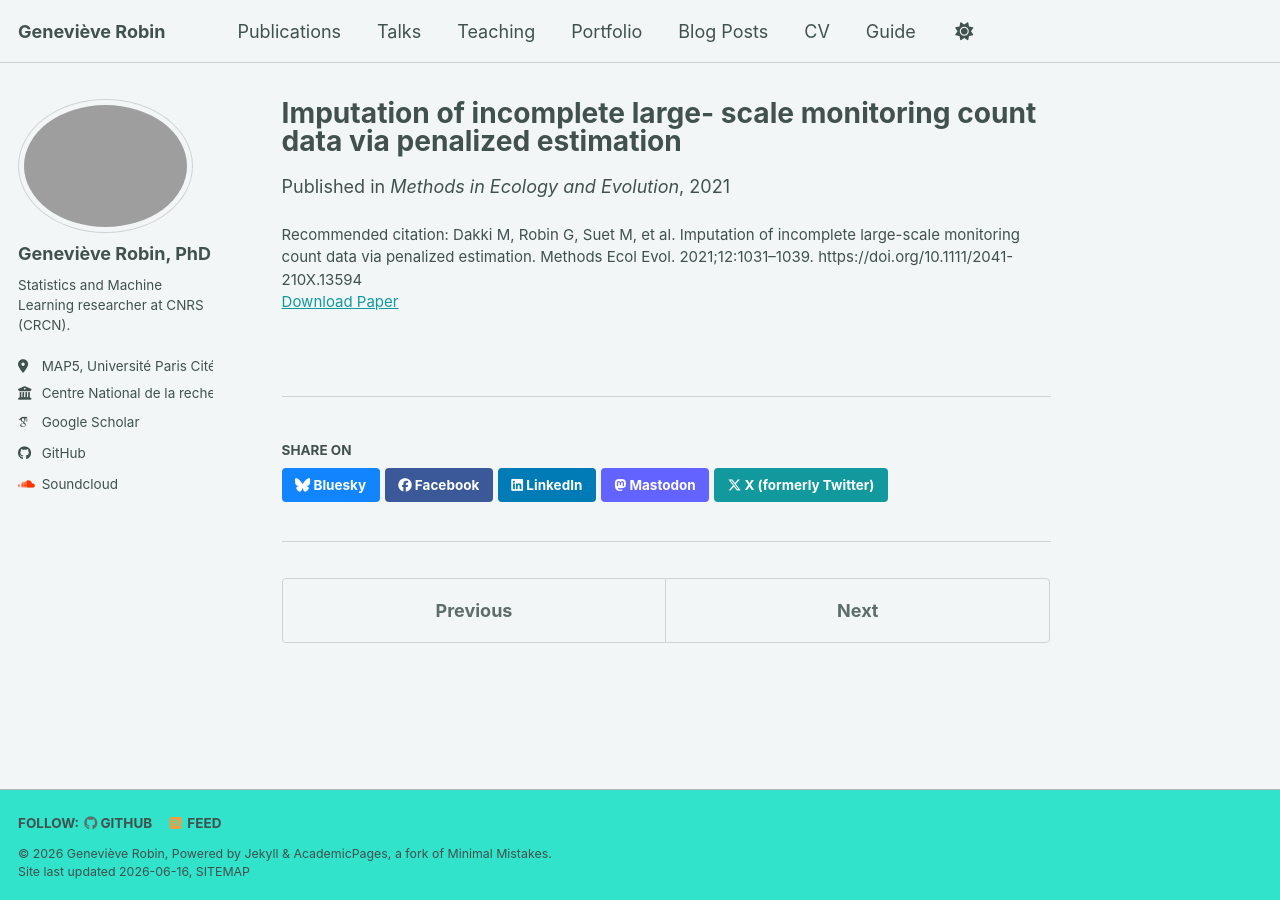
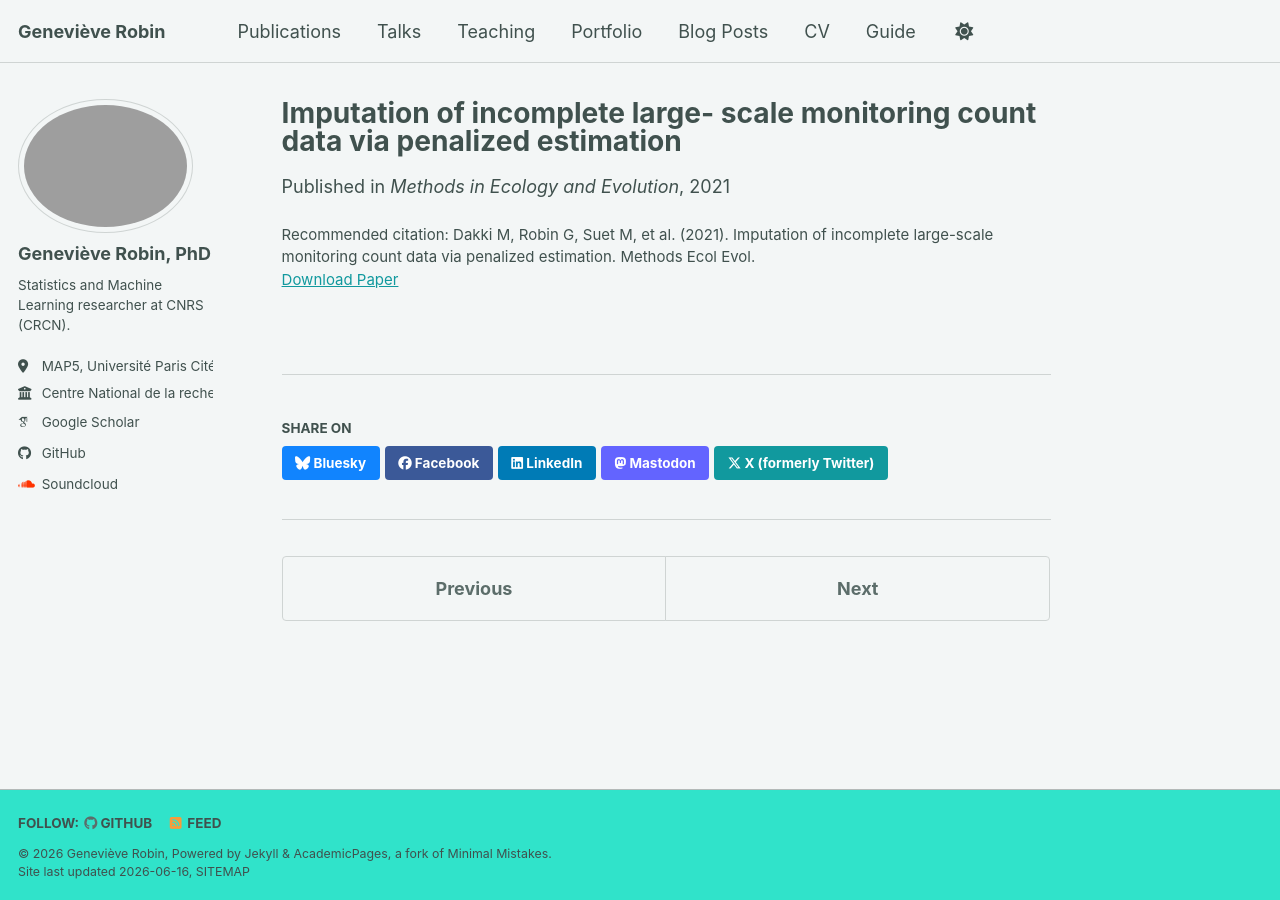
Before and after one commit to genevievelrobin/genevievelrobin.github.io, a Jekyll site: the page built from _publications/dakki_2020_imputation.md, in a window 1280 px wide. Built offline with Jekyll 4.4.1, drawn with Linux system fonts in a browser that asks for light colours; some web fonts are replaced; a script bundle is joined from its source files by our own code; library files that are not in the unit come from our copies.

Commit message:
Revise citation format in dakki_2020_imputation.md
Updated citation format to include year and remove DOI.

```diff
--- a/_publications/dakki_2020_imputation.md
+++ b/_publications/dakki_2020_imputation.md
@@ -7,5 +7,5 @@ permalink: /publication/dakki_2020_imputation
 date: 2021-03-22
 venue: 'Methods in Ecology and Evolution'
 paperurl: 'https://besjournals.onlinelibrary.wiley.com/doi/epdf/10.1111/2041-210X.13594'
-citation: 'Dakki M, Robin G, Suet M, et al. Imputation of incomplete large-scale monitoring count data via penalized estimation. Methods Ecol Evol. 2021;12:1031–1039. https://doi.org/10.1111/2041-210X.13594'
+citation: 'Dakki M, Robin G, Suet M, et al. (2021). Imputation of incomplete large-scale monitoring count data via penalized estimation. Methods Ecol Evol.'
 ---
```
